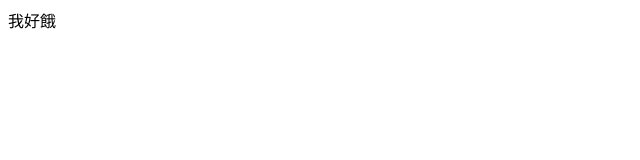
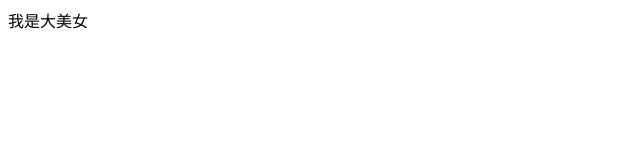
Before and after one commit to rang1086/Web20260414, a plain HTML site: page index.html in a window 1280 px wide. Shown: the full height of the page, 0-640 px from the left. Drawn offline with Linux system fonts and the light colour scheme.

Commit message:
應要求改文字

```diff
--- a/index.html
+++ b/index.html
@@ -5,6 +5,6 @@
     <title>Title</title>
 </head>
 <body>
-    我好餓
+    我是大美女
 </body>
 </html>
```
